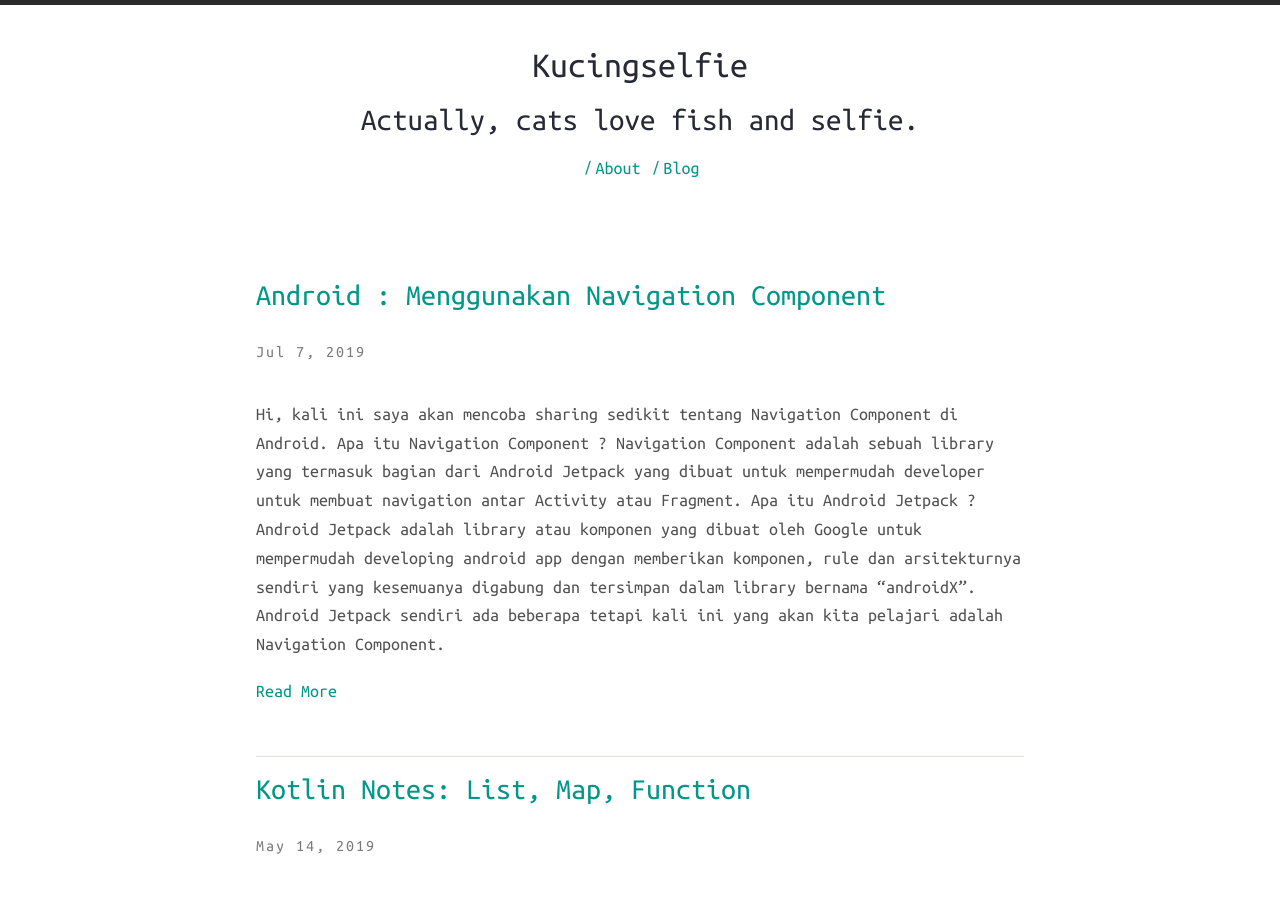
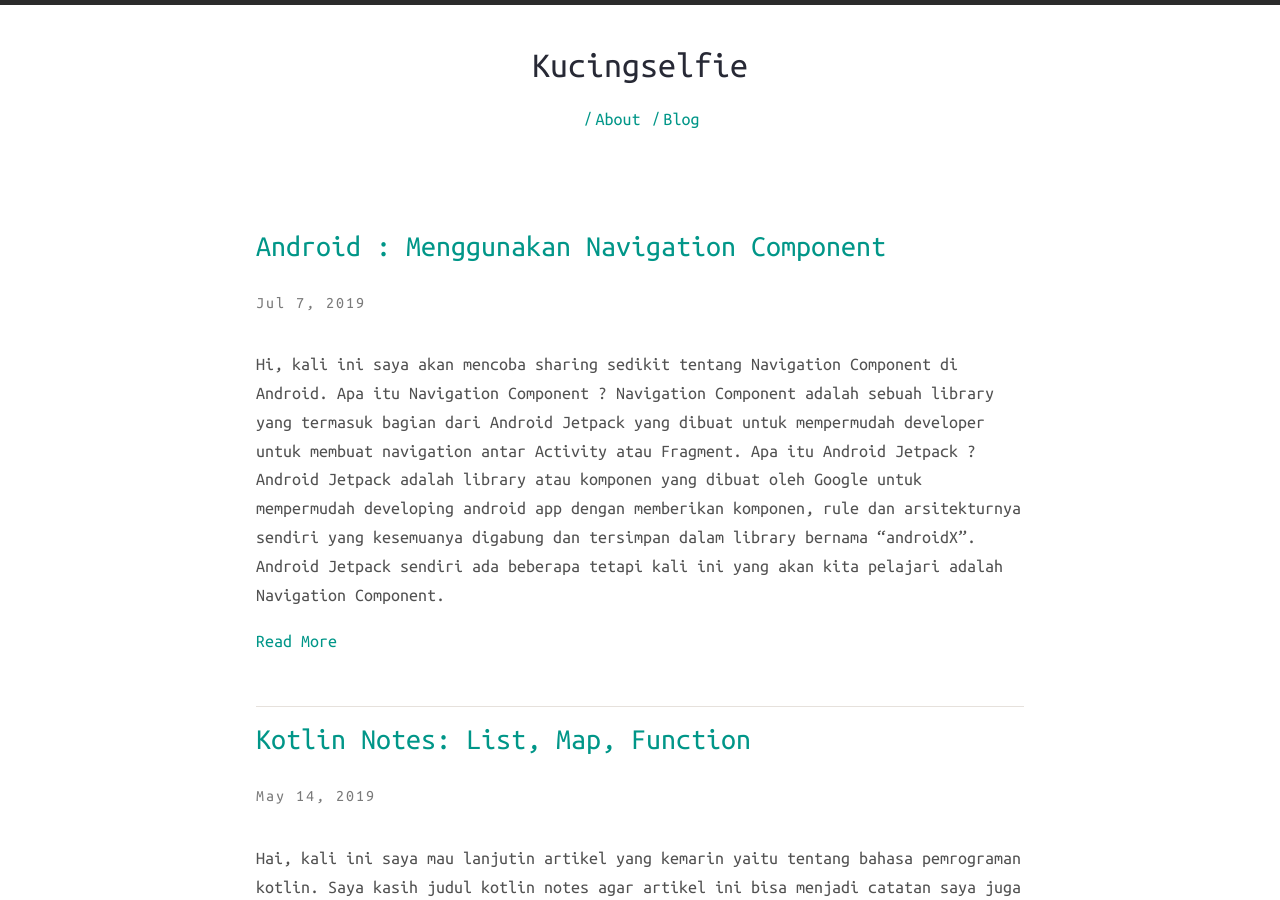
Before and after one commit to kucingselfie/kucingselfie.github.io, a Jekyll site: the page built from index.html, in a window 1280 px wide and 900 px high. Built offline with Jekyll 4.4.1, drawn with Linux system fonts in a browser that asks for light colours; nearby versions of some CDN libraries; comment, search, counter and statistics services are not loaded.

Commit message:
Update _config.yml

```diff
--- a/_config.yml
+++ b/_config.yml
@@ -13,7 +13,6 @@ url: http://kucingselfie.github.io
 harmony:
   name: Kucingselfie
   # Little description about your site
-  description: Actually, cats love fish and selfie.
   # 'meta_description:' Write an awesome description for your new site here.
   # It will appear in your document head meta (for Google search results) and
   # in your feed.xml site description.
```
